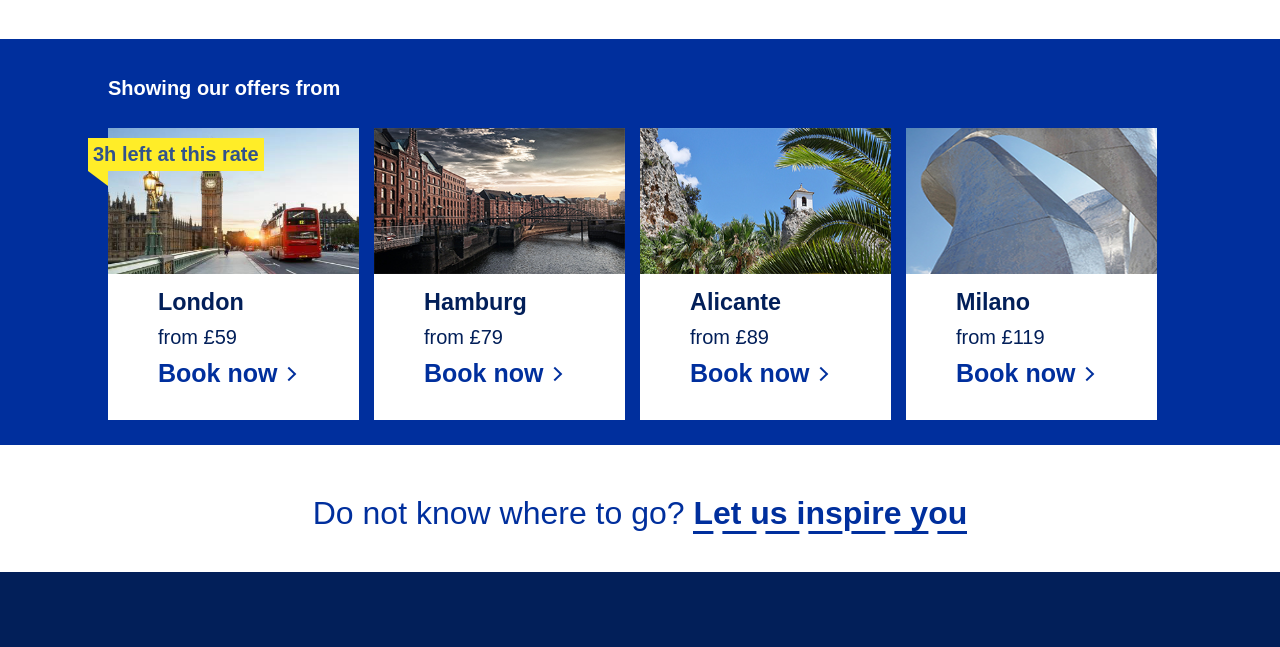
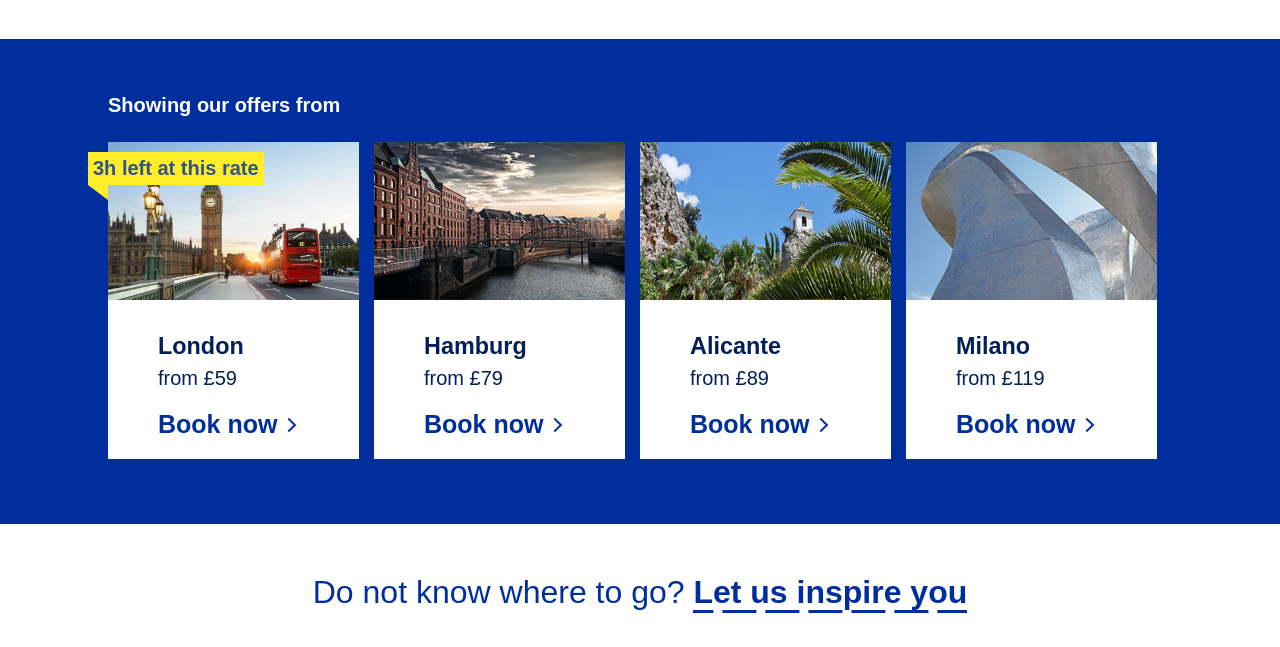
Before and after one commit to milanzivanov/fe_task_vega, a website: page index.html in a window 1280 px wide. Shown: the part 1170-1817 px from the top of the page. Drawn offline with nearby package versions, Linux system fonts and the light colour scheme.

Commit message:
pf offer and inspiration

```diff
--- a/index.html
+++ b/index.html
@@ -269,7 +269,7 @@
       </div>
     </section>
 
-    <section class="classes-box">
+    <!-- <section class="classes-box">
       <div class="content-wrapper">
         <div class="classes-box_top">
           <h3>
@@ -540,9 +540,9 @@
         </div>
 
       </div>
-    </section>
+    </section> -->
 
-    <footer class="footer">
+    <!-- <footer class="footer">
       <div class="footer_flex">
         <div class="wrapper">
           <div class="footer-top">
@@ -645,7 +645,7 @@
         </div>
       </div>
 
-    </footer>
+    </footer> -->
 
   <script src="http://ajax.googleapis.com/ajax/libs/jquery/1.11.3/jquery.min.js">
   </script>
--- a/sass/main.scss
+++ b/sass/main.scss
@@ -316,18 +316,18 @@ body, html {
   }
 
 }
-
+////////////////////
 // offers start
 .offers-box {
   display: flex;
   flex-direction: column;
   background-color: $blue1;
-  padding: 38px 0 0 0;
+  padding: 55px 0 40px 0;
 
   h4 {
     color: $bg-white;
     font-size: 20px;
-    padding-bottom: 28px;
+    padding-bottom: 25px;
   }
 }
 
@@ -382,17 +382,17 @@ body, html {
 
 
     .box_gallery-text {
-      padding: 15px 0 0 50px;
+      padding: 33px 0 0 50px;
       font-size: 20px;
 
       h3 {
         color: $blue4;
-        padding-bottom: 10px;
+        padding-bottom: 7px;
       }
 
       p {
         color: $blue4;
-        padding-bottom: 10px;
+        padding-bottom: 20px;
       }
 
       a {
@@ -410,7 +410,7 @@ body, html {
     }
   }
 }
-
+//////////////////////////////////
 // offers box responsive tablet
 @include breakpoint (tablet) {
 
@@ -442,7 +442,7 @@ body, html {
     }
   }
 }
-
+/////////////////////////////////
 // offers box responsive mobile
 @include breakpoint (mobile) {
   .offers-box {
```
Also changed, not shown: css/main.css.
